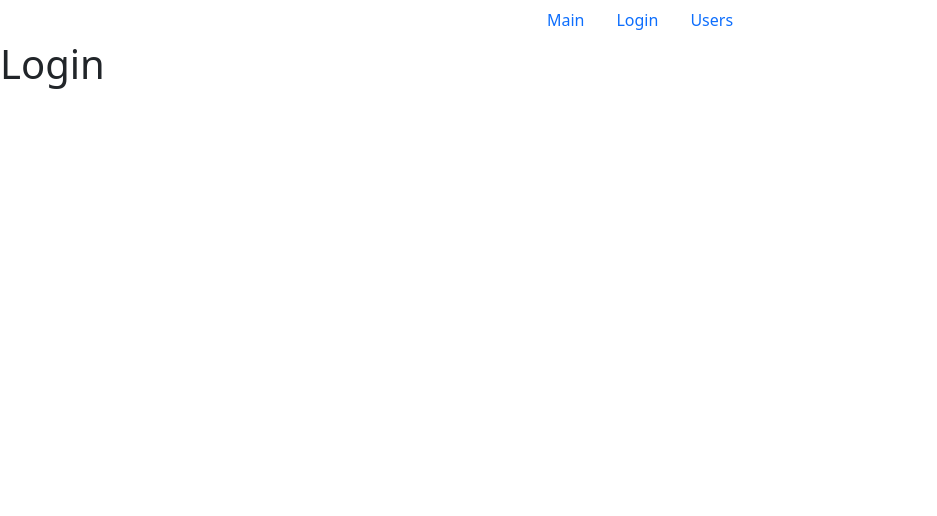
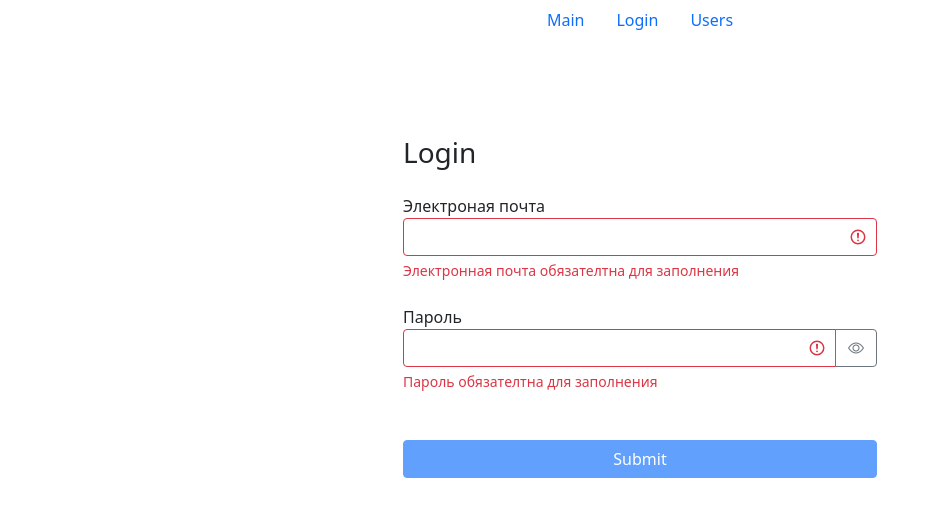
Before and after one commit to Jonibek9800/fast-company, a React (Create React App) app: page /login in a window 1280 px wide. Shown: the top 516 px of the page, without its empty margins (0-937 px from the left). Built offline with nearby package versions, Linux system fonts and the light colour scheme.

Commit message:
adding a search engine

```diff
--- /dev/null
+++ b/src/app/components/Spiner.jsx
@@ -0,0 +1,11 @@
+import React from "react";
+
+const Spiner = () => {
+    return (
+        <div className="spinner-border m-5" role="status">
+            <span className="visually-hidden">Loading...</span>
+        </div>
+    );
+};
+
+export default Spiner;
--- a/src/app/components/searchStatus.jsx
+++ b/src/app/components/searchStatus.jsx
@@ -1,15 +1,19 @@
 import React from "react";
+import PropTypes from "prop-types";
 
-const renderPhrase = (number) => {
-    return number !== 0
+const SearchStatus = ({ count }) => {
+    return count !== 0
         ? (
             <span className="badge bg-primary">
-                {number} тусанет с тобой сегодня
+                {count} тусанет с тобой сегодня
             </span>
         )
         : (
             <span className="badge bg-danger">Никто с тобой не тусанет</span>
         );
 };
+SearchStatus.propTypes = {
+    count: PropTypes.number
+};
 
-export default renderPhrase;
+export default SearchStatus;
--- /dev/null
+++ b/src/app/components/textField.jsx
@@ -0,0 +1,46 @@
+import React, { useState } from "react";
+import PropTypes from "prop-types";
+
+const TextField = ({ lable, type, name, value, onChange, error }) => {
+    const [showPassword, setShowPassword] = useState(false);
+    const getInputClasses = () => {
+        return "form-control " + (error ? "is-invalid" : "");
+    };
+    const toggleShowPassword = () => {
+        setShowPassword((prevState) => !prevState);
+    };
+    return (
+        <div className="mb-4">
+            <label htmlFor={name}>{lable} </label>
+            <div className="input-group has-validation">
+                <input
+                    type={showPassword ? "text" : type}
+                    id={name}
+                    name={name}
+                    value={value}
+                    onChange={onChange}
+                    className={getInputClasses()} />
+                {type === "password" && <button
+                    className="btn btn-outline-secondary"
+                    type="button" id="button-addon2"
+                    onClick={toggleShowPassword}>
+                    {<i className={"bi bi-eye" + (showPassword ? "-slash" : "")}></i>}
+                </button>}
+                {error && <div className="invalid-feedback">{error}</div>}
+            </div>
+        </div>
+    );
+};
+TextField.defaultProps = {
+    type: "text"
+};
+TextField.propTypes = {
+    lable: PropTypes.string,
+    type: PropTypes.string,
+    name: PropTypes.string,
+    value: PropTypes.string,
+    onChange: PropTypes.func,
+    error: PropTypes.string
+};
+
+export default TextField;
--- a/src/app/components/usersList.jsx
+++ b/src/app/components/usersList.jsx
@@ -1,26 +1,26 @@
 import React, { useState, useEffect } from "react";
 import Pagination from "./pagination";
 import { paginate } from "../utils/paginate";
-import renderPhrase from "./searchStatus";
+import SearchStatus from "./searchStatus";
 import api from "../api/index";
 import GroupList from "./groupList";
 import UserTable from "./usersTable";
 import _ from "lodash";
+import Spiner from "./Spiner";
 
-const Users = () => {
+function Users() {
     const [currentPage, setCurrentPage] = useState(1);
     const [professions, setProfession] = useState();
     const [selectedProf, setSelectedProf] = useState();
     const [sortBy, setSortBy] = useState({ path: "name", order: "asc" });
     const pageSize = 6;
     const [users, setUsers] = useState();
-
+    const [value, setValue] = useState("");
     useEffect(() => {
         api.users.fetchAll().then(data => setUsers(data));
     }, []);
     const handleDelete = (userId) => {
-        setUsers((prevState) =>
-            prevState.filter((user) => user._id !== userId)
+        setUsers((prevState) => prevState.filter((user) => user._id !== userId)
         );
     };
     useEffect(() => {
@@ -30,6 +30,7 @@ const Users = () => {
         setCurrentPage(1);
     }, [selectedProf]);
     const handleProfessionSelect = (item) => {
+        setValue("");
         setSelectedProf(item);
     };
     const handlePageChange = (pageIndex) => {
@@ -38,15 +39,32 @@ const Users = () => {
     const handleSort = (item) => {
         setSortBy(item);
     };
+    const handleSearch = () => {
+        if (value) {
+            const filterUser = users && users.filter((user) => {
+                return user.name.toLowerCase().includes(value.toLowerCase());
+            });
+            return filterUser;
+        } else {
+            return users;
+        }
+    };
+    const search = handleSearch();
     if (users) {
         const filteredUsers = selectedProf
-            ? users.filter(user => JSON.stringify(user.profession) === JSON.stringify(selectedProf))
-            : users;
+            ? selectedProf && search.filter(user => JSON.stringify(user.profession) === JSON.stringify(selectedProf))
+            : search;
         const count = filteredUsers.length;
         const sortedUsers = _.orderBy(filteredUsers, [sortBy.path], [sortBy.order]);
         const userCrop = paginate(sortedUsers, currentPage, pageSize);
         const clearFilter = () => {
+            setValue("");
             setSelectedProf();
+        };
+        const handleChange = ({ target }) => {
+            const { value } = target;
+            clearFilter();
+            setValue(value);
         };
         return (
             <div className="d-flex">
@@ -59,7 +77,11 @@ const Users = () => {
                         <button className="btn btn-secondary mt-2" onClick={clearFilter}> Очистить</button>
                     </div>}
                 <div className="d-flex flex-column">
-                    <h4>{renderPhrase(count)}</h4>
+                    <h4>{<SearchStatus count={count} />}</h4>
+                    {/* ========================================================= */}
+                    <div className="m-2 w-100">
+                        <input type="text" className="w-100 p-1" value={value} onChange={handleChange} />
+                    </div>
                     {count > 0
                         ? (
                             <UserTable
@@ -76,14 +98,13 @@ const Users = () => {
                             itemsCount={count}
                             pageSize={pageSize}
                             currentPage={currentPage}
-                            onPageChange={handlePageChange}
-                        />
+                            onPageChange={handlePageChange} />
                     </div>
                 </div>
             </div>
         );
     }
-    return "loading...";
-};
+    return <Spiner />;
+}
 
 export default Users;
--- a/src/app/layout/login.jsx
+++ b/src/app/layout/login.jsx
@@ -1,7 +1,90 @@
-import React from "react";
-
+import React, { useEffect, useState } from "react";
+import TextField from "../components/textField";
+import { validator } from "../utils/validator";
 const Login = () => {
-    return (<h1>Login</h1>);
+    const [data, setData] = useState({ email: "", password: "" });
+    const [errors, setErrors] = useState({});
+    const handleChange = ({ target }) => {
+        setData((prevState) => ({
+            ...prevState,
+            [target.name]: target.value
+        }));
+    };
+    console.log(data);
+    const validatorConfig = {
+        email: {
+            isRequired:
+            {
+                message: "Электронная почта обязателтна для заполнения"
+            },
+            isEmail: {
+                message: "Email введен не корректно"
+            }
+        },
+        password: {
+            isRequired:
+            {
+                message: "Пароль обязателтна для заполнения"
+            },
+            isCapitalSymbol: {
+                message: "Пароль должен содержать хотя бы одну заглавную букву"
+            },
+            isContainDigit: {
+                message: "Пароль должен содержать хотя бы одно число"
+            },
+            min: {
+                message: "Пароль должен состоять минимум из восми символов",
+                value: 8
+            }
+        }
+    };
+    useEffect(() => {
+        validate();
+    }, [data]);
+    const validate = () => {
+        const errors = validator(data, validatorConfig);
+        setErrors(errors);
+        return Object.keys(errors).length === 0;
+    };
+    const isValide = Object.keys(errors).length === 0;
+    const handleSubmit = (e) => {
+        e.preventDefault();
+        const isValide = validate();
+        if (!isValide) return;
+        console.log(data);
+    };
+    return (
+        <div className="container mt-5">
+            <div className="row">
+                <div className="col-md-6 offset-md-3 p-5">
+                    <h3 className="mb-4">Login</h3>
+                    <form onSubmit={handleSubmit} className="">
+                        <TextField
+                            lable="Электроная почта"
+                            name="email"
+                            value={data.email}
+                            onChange={handleChange}
+                            error={errors.email}
+                        />
+                        <TextField
+                            lable="Пароль"
+                            type="password"
+                            name="password"
+                            value={data.password}
+                            onChange={handleChange}
+                            error={errors.password}
+                        />
+                        <button
+                            type="submit"
+                            disabled={!isValide}
+                            className="btn btn-primary mt-4 w-100 mx-auto">
+                            Submit
+                        </button>
+                    </form>
+                </div>
+            </div>
+        </div>
+    );
 };
 
 export default Login;
--- a/src/app/layout/users.jsx
+++ b/src/app/layout/users.jsx
@@ -1,20 +1,15 @@
 import React from "react";
 import { useParams } from "react-router-dom";
-import PropTypes from "prop-types";
-import Users from "../components/usersList";
+// import PropTypes from "prop-types";
+import UsersList from "../components/usersList";
 import UserPage from "../components/userPage";
 
-const UsersList = () => {
+const Users = () => {
     const params = useParams();
     const { userId } = params;
     return <>
-        {userId ? <UserPage id={userId}/> : <Users />}
+        {userId ? <UserPage id={userId}/> : <UsersList />}
     </>;
 };
-UsersList.propTypes = {
-    name: PropTypes.string,
-    id: PropTypes.string,
-    users: PropTypes.array
-};
 
-export default UsersList;
+export default Users;
--- /dev/null
+++ b/src/app/utils/validator.js
@@ -0,0 +1,47 @@
+export function validator(data, config) {
+    const errors = {};
+
+    function validate(validateMethot, data, config) {
+        let statusValidate;
+        switch (validateMethot) {
+        case "isRequired":
+            statusValidate = data.trim() === "";
+            break;
+        case "isEmail": {
+            const emailRegExp = /^\S+@\S+\.\S+$/g;
+            statusValidate = !emailRegExp.test(data);
+            break;
+        }
+        case "isCapitalSymbol": {
+            const capitalRegExp = /[A-Z]+/g;
+            statusValidate = !capitalRegExp.test(data);
+            break;
+        }
+        case "isContainDigit": {
+            const digitRegExp = /\d+/g;
+            statusValidate = !digitRegExp.test(data);
+            break;
+        }
+        case "min": {
+            statusValidate = data.length < config.value;
+            break;
+        }
+        default:
+            break;
+        }
+        if (statusValidate) return config.message;
+    }
+    for (const fieldName in data) {
+        for (const validateMethot in config[fieldName]) {
+            const error = validate(
+                validateMethot,
+                data[fieldName],
+                config[fieldName][validateMethot]
+            );
+            if (error && !errors[fieldName]) {
+                errors[fieldName] = error;
+            }
+        }
+    }
+    return errors;
+};
```
Also changed, not shown: src/app/components/userPage.jsx (+4 -3 lines), public/robots.txt (deleted).
